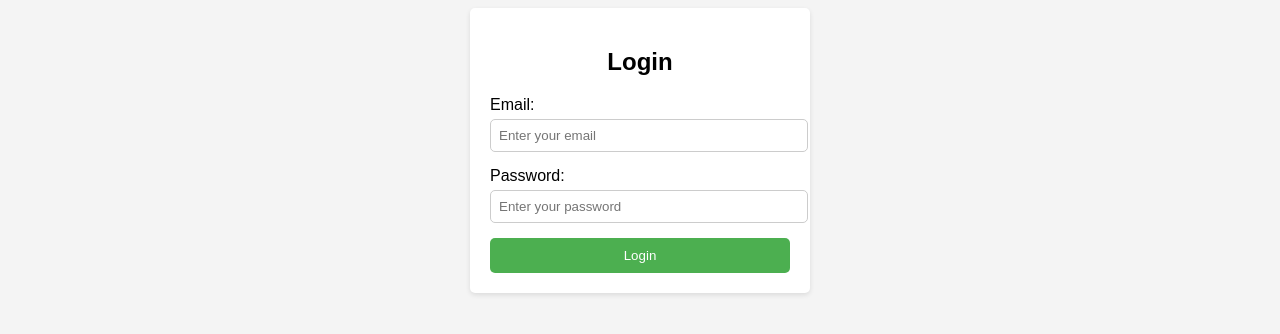
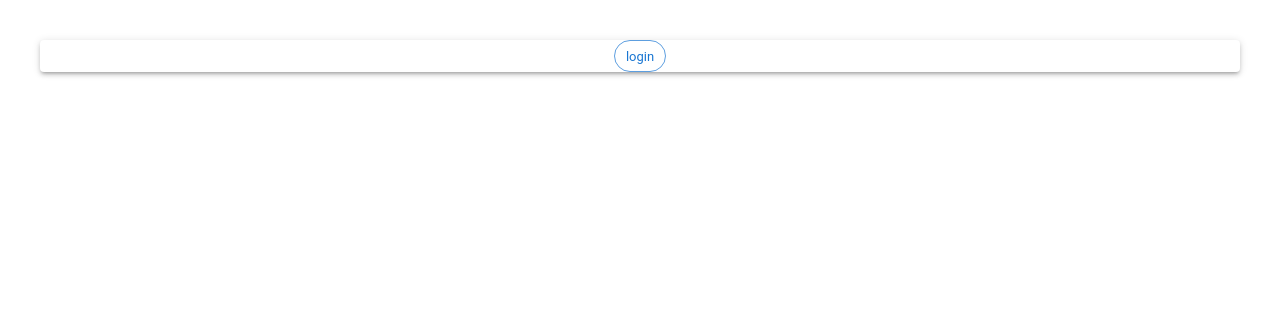
Before and after one commit to yoshieexD/ecommerce, a React (Vite) app in the folder client/: page / in a window 1280 px wide. Shown: the top 334 px of the page. Built offline with nearby package versions, Linux system fonts and the light colour scheme.

Commit message:
practice Material Ui

```diff
--- a/client/package.json
+++ b/client/package.json
@@ -10,6 +10,9 @@
     "preview": "vite preview"
   },
   "dependencies": {
+    "@emotion/react": "^11.11.1",
+    "@emotion/styled": "^11.11.0",
+    "@mui/material": "^5.13.7",
     "react": "^18.2.0",
     "react-dom": "^18.2.0",
     "react-router-dom": "^6.14.1",
--- a/client/src/css/index.css
+++ /dev/null
@@ -1,48 +0,0 @@
-body {
-    font-family: Arial, sans-serif;
-    background-color: #f4f4f4;
-}
-
-.login-container {
-    width: 300px;
-    margin: 0 auto;
-    background-color: #fff;
-    padding: 20px;
-    border-radius: 5px;
-    box-shadow: 0 2px 5px rgba(0, 0, 0, 0.1);
-}
-
-h2 {
-    text-align: center;
-}
-
-.form-group {
-    margin-bottom: 15px;
-}
-
-label {
-    display: block;
-    margin-bottom: 5px;
-}
-
-input[type="email"],
-input[type="password"] {
-    width: 100%;
-    padding: 8px;
-    border-radius: 5px;
-    border: 1px solid #ccc;
-}
-
-button[type="submit"] {
-    width: 100%;
-    padding: 10px;
-    background-color: #4caf50;
-    border: none;
-    color: #fff;
-    cursor: pointer;
-    border-radius: 5px;
-}
-
-button[type="submit"]:hover {
-    background-color: #45a049;
-}
--- a/client/src/pages/Index.jsx
+++ b/client/src/pages/Index.jsx
@@ -1,20 +1,20 @@
 import React from 'react';
-import '../css/index.css'
+import { useState } from 'react';
+import { Paper, Chip } from '@mui/material';
+import '../app.css'
 const Index = () => {
+    const [checked, setChecked] = useState(false);
+
+    const handleChange = (event) => {
+        setChecked(event.target.checked)
+    };
+
     return (
-        <div className="login-container">
-            <h2>Login</h2>
-            <form>
-                <div className="form-group">
-                    <label htmlFor="email">Email:</label>
-                    <input type="email" id="email" placeholder="Enter your email" />
-                </div>
-                <div className="form-group">
-                    <label htmlFor="password">Password:</label>
-                    <input type="password" id="password" placeholder="Enter your password" />
-                </div>
-                <button type="submit">Login</button>
-            </form>
+        <div>
+            <Paper elevation={3}>
+                <Chip label="login" color="primary"
+                    variant='outlined' />
+            </Paper>
         </div>
     );
 };
```
Also changed, not shown: 1 other file (tests, documents, lock files or other folders).
